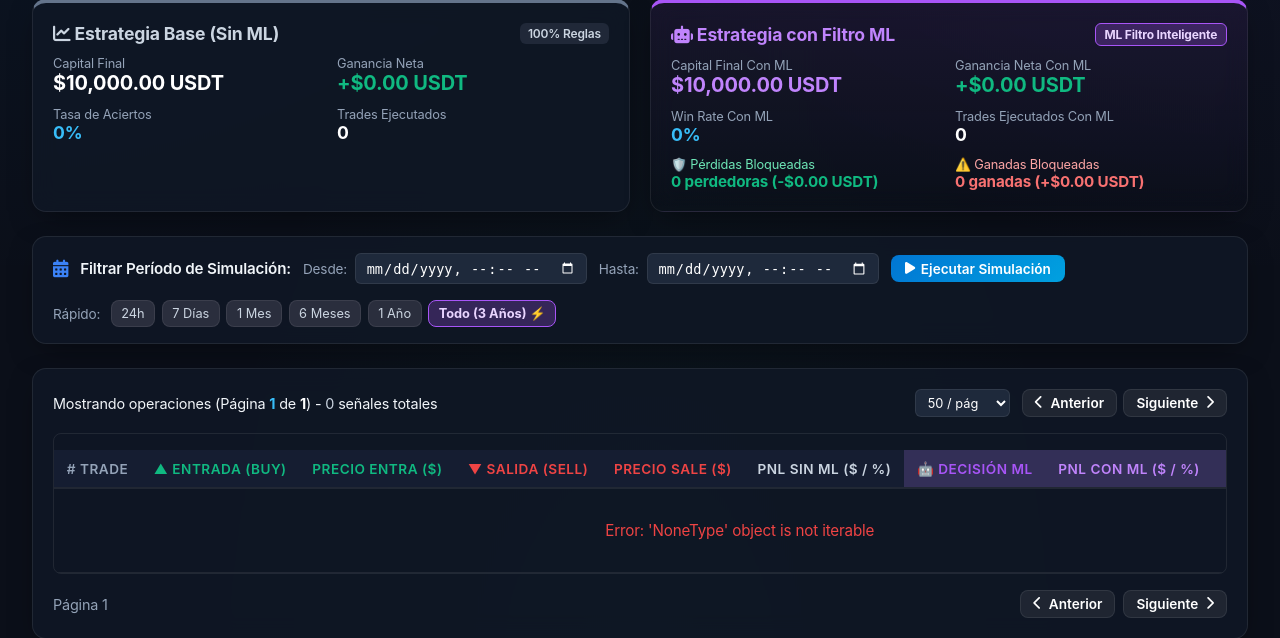
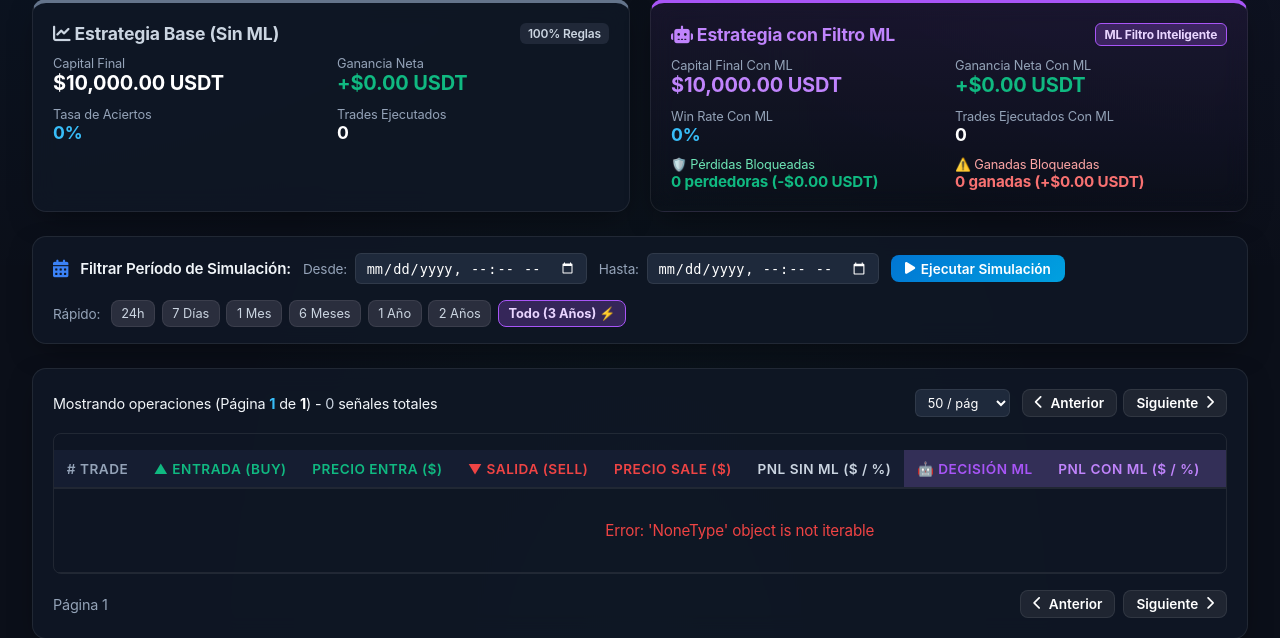
Before and after one commit to cplazaibarra/fortinet, a Flask app: page /simulation in a window 1280 px wide. Shown: the part 506-1144 px from the top of the page. Run offline with Flask 3, Linux system fonts and the light colour scheme; data that the repository does not hold is empty; some libraries are stand-ins or nearby versions.

Commit message:
✨ Add explicit '2 Años' preset button to simulation view filter bar

```diff
--- a/app/templates/simulation_view.html
+++ b/app/templates/simulation_view.html
@@ -146,6 +146,7 @@
             <button onclick="applySimPreset('1m')" data-preset="1m" class="btn btn-secondary btn-sim-preset" style="padding: 0.3rem 0.6rem; font-size: 0.8rem;">1 Mes</button>
             <button onclick="applySimPreset('6m')" data-preset="6m" class="btn btn-secondary btn-sim-preset" style="padding: 0.3rem 0.6rem; font-size: 0.8rem;">6 Meses</button>
             <button onclick="applySimPreset('1y')" data-preset="1y" class="btn btn-secondary btn-sim-preset" style="padding: 0.3rem 0.6rem; font-size: 0.8rem;">1 Año</button>
+            <button onclick="applySimPreset('2y')" data-preset="2y" class="btn btn-secondary btn-sim-preset" style="padding: 0.3rem 0.6rem; font-size: 0.8rem;">2 Años</button>
             <button onclick="applySimPreset('all')" data-preset="all" class="btn btn-secondary btn-sim-preset" style="padding: 0.3rem 0.6rem; font-size: 0.8rem;">Todo (3 Años) ⚡</button>
         </div>
     </div>
@@ -395,12 +396,13 @@
             startTs = nowMs - (180 * 24 * 60 * 60 * 1000);
         } else if (presetKey === '1y') {
             startTs = nowMs - (365 * 24 * 60 * 60 * 1000);
+        } else if (presetKey === '2y') {
+            startTs = nowMs - (2 * 365 * 24 * 60 * 60 * 1000);
         } else if (presetKey === 'all') {
-            // Para 2 años: leer toda la tabla pre-calculada sin filtro de fechas (más rápido)
             const startElem = document.getElementById('filter-start-date');
             const endElem = document.getElementById('filter-end-date');
-            const twoYearsAgo = new Date(nowMs - (2 * 365 * 24 * 60 * 60 * 1000));
-            if (startElem) startElem.value = formatDateForInput(twoYearsAgo);
+            const threeYearsAgo = new Date(nowMs - (3 * 365 * 24 * 60 * 60 * 1000));
+            if (startElem) startElem.value = formatDateForInput(threeYearsAgo);
             if (endElem) endElem.value = formatDateForInput(new Date(nowMs));
             loadSimulationData(1, '');
             return;
```
